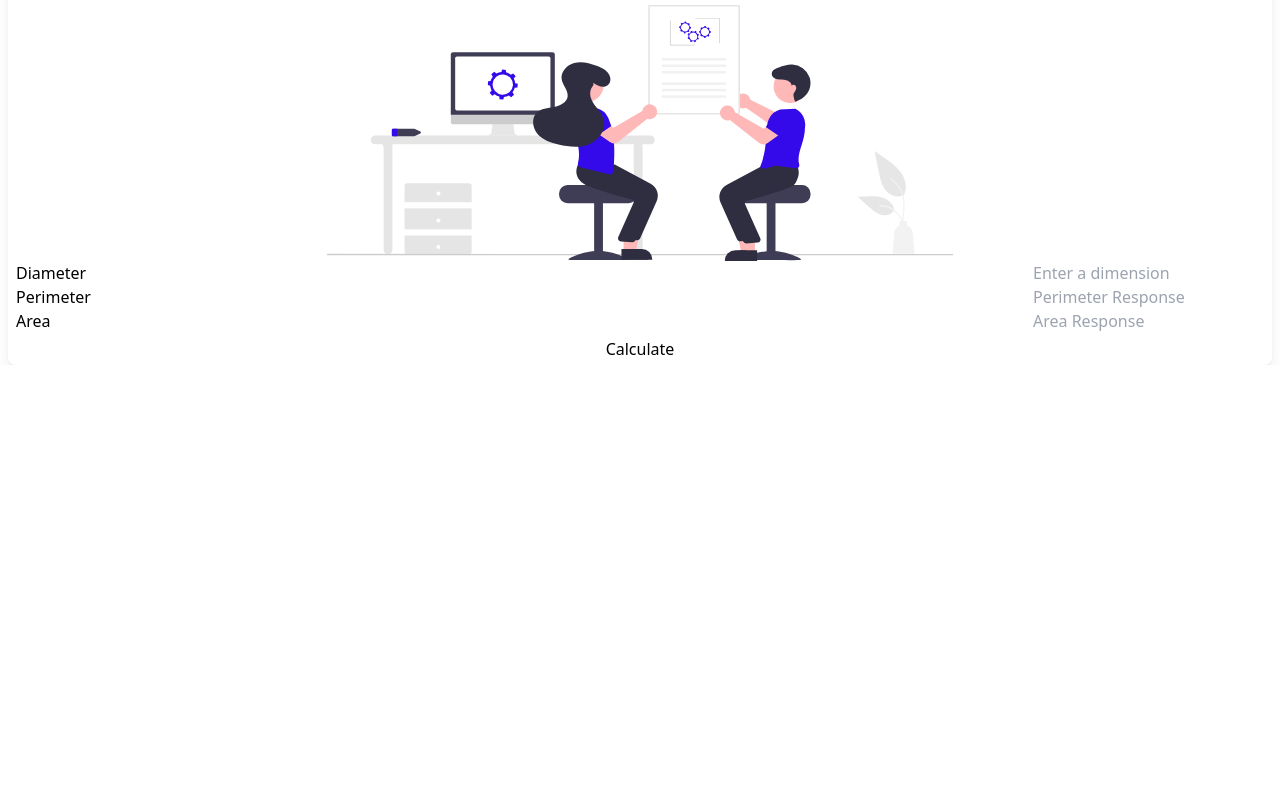
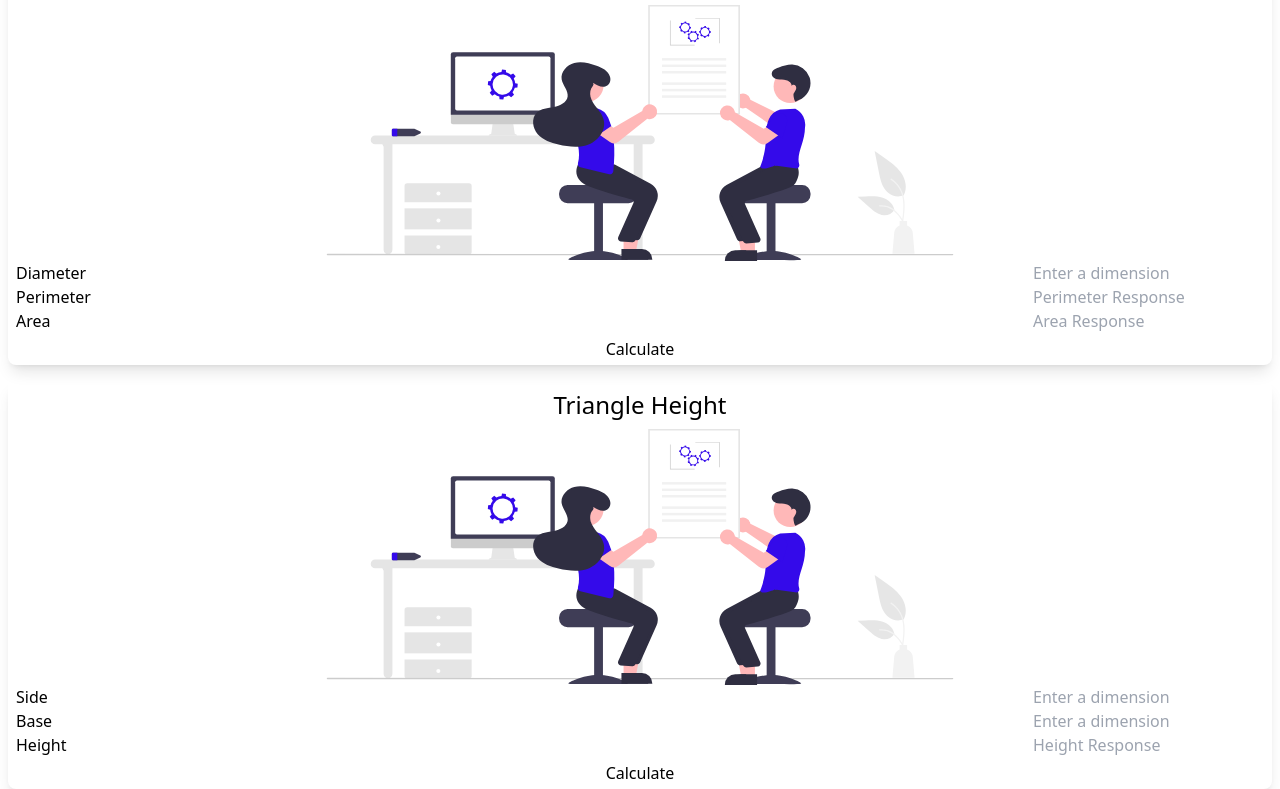
Before and after one commit to devenriq/P-Taller-JS, a website: page src/components/formulas-basicas/index.html in a window 1280 px wide. Shown: the part 1003-1792 px from the top of the page. Before the commit the page ends 1368 px from the top, so only its background shows below. Drawn offline with nearby package versions, Linux system fonts and the light colour scheme; files that its build step writes are made by us from their sources.

Commit message:
finished the triangle height section

```diff
--- a/src/components/formulas-basicas/index.html
+++ b/src/components/formulas-basicas/index.html
@@ -152,6 +152,50 @@
             </div>
           </div>
         </div>
+        <div
+          id="triangle-container"
+          class="w-full flex flex-col justify-center rounded-lg shadow-lg mt-4"
+        >
+          <h2 class="text-2xl text-center m-2">Triangle Height</h2>
+          <img
+            src="../../img/undraw_processing_re_tbdu.svg"
+            alt=""
+            class="w-full h-64"
+          />
+          <div>
+            <div class="flex flex-row justify-between mx-2">
+              <div id="demands">
+                <p>Side</p>
+                <p>Base</p>
+                <p>Height</p>
+              </div>
+
+              <div id="responses" class="flex flex-col">
+                <input
+                  type="number"
+                  placeholder="Enter a dimension"
+                  id="triangle-i-side"
+                  class="block"
+                />
+                <input
+                  type="number"
+                  placeholder="Enter a dimension"
+                  id="triangle-i-base"
+                  class="block"
+                />
+
+                <p id="height-response" class="text-gray-400">
+                  Height Response
+                </p>
+              </div>
+            </div>
+            <div class="mx-2">
+              <button id="triangle-i-button" class="w-full py-1">
+                Calculate
+              </button>
+            </div>
+          </div>
+        </div>
       </section>
     </main>
     <footer></footer>
--- a/src/components/formulas-basicas/index.js
+++ b/src/components/formulas-basicas/index.js
@@ -1,6 +1,7 @@
 const squareButton = document.querySelector("#square-button");
 const triangleButton = document.querySelector("#triangle-button");
 const circleButton = document.querySelector("#circle-button");
+const triangleHeightButton = document.querySelector("#triangle-i-button");
 
 const squareCalculus = () => {
   const perimeterResponse = document.querySelector(
@@ -59,6 +60,22 @@ const circleCalculus = () => {
   circleAreaResponse.innerHTML = circleArea;
 };
 
+const triangleHeightCalculus = () => {
+  // Getting the inputs
+  const side = parseFloat(document.querySelector("#triangle-i-side").value);
+  const base = parseFloat(document.querySelector("#triangle-i-base").value);
+
+  // Taking the fields where the responses will be show
+  const triangleHeight = document.querySelector("#height-response");
+
+  //Making the calculus
+  const height = Math.sqrt(side ** 2 - base ** 2 / 4).toFixed(2);
+
+  // Showing the results in the DOM
+  triangleHeight.innerHTML = height;
+};
+
 triangleButton.addEventListener("click", triangleCalculus);
 squareButton.addEventListener("click", squareCalculus);
 circleButton.addEventListener("click", circleCalculus);
+triangleHeightButton.addEventListener("click", triangleHeightCalculus);
```
